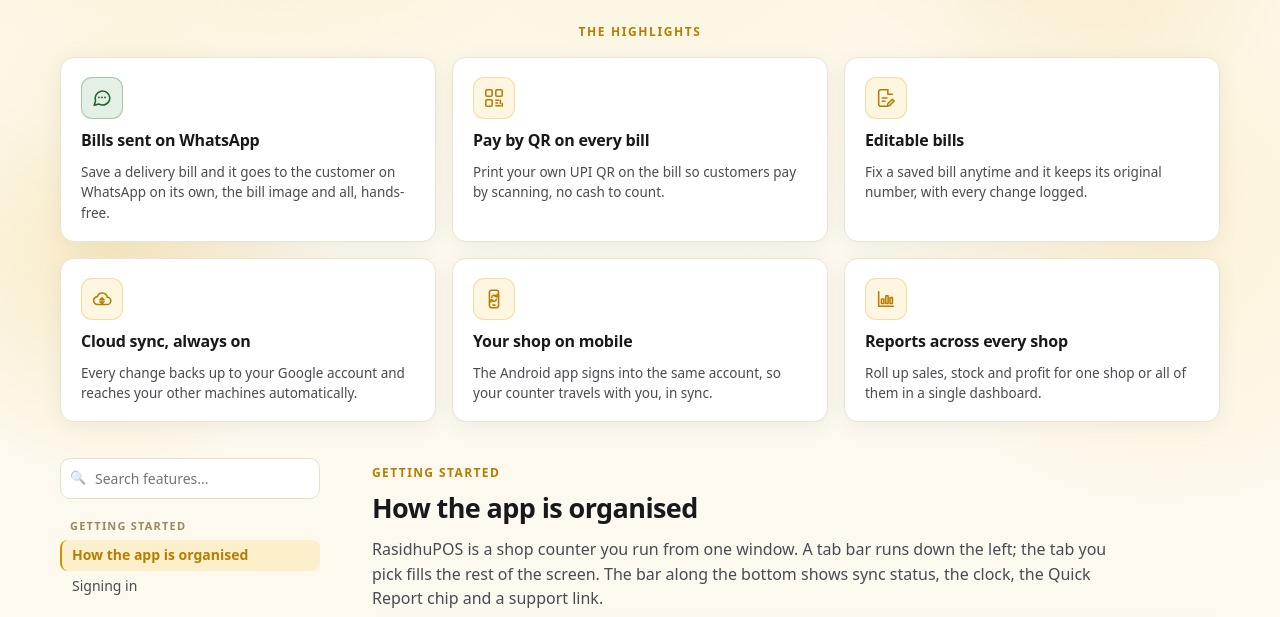
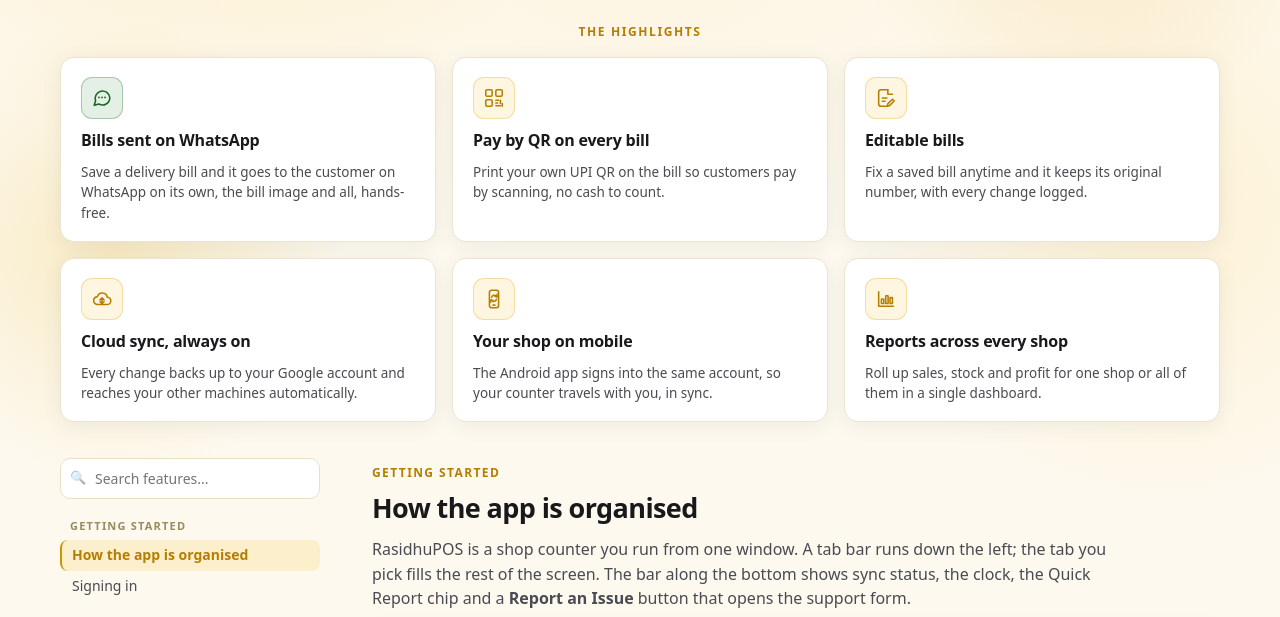
Before and after one commit to MullaiArgent/mullaiargent.github.io, a plain HTML site: page learn.html in a window 1280 px wide. Shown: the part 311-928 px from the top of the page. Drawn offline with Linux system fonts and the light colour scheme.

Commit message:
learn: Report an Issue button + Attach diagnostic logs (v1.5.58)

```diff
--- a/learn.html
+++ b/learn.html
@@ -149,7 +149,7 @@
       <section class="learn-section" id="getting-started">
         <p class="eyebrow">Getting started</p>
         <h2>How the app is organised</h2>
-        <p class="learn-lead">RasidhuPOS is a shop counter you run from one window. A tab bar runs down the left; the tab you pick fills the rest of the screen. The bar along the bottom shows sync status, the clock, the Quick Report chip and a support link.</p>
+        <p class="learn-lead">RasidhuPOS is a shop counter you run from one window. A tab bar runs down the left; the tab you pick fills the rest of the screen. The bar along the bottom shows sync status, the clock, the Quick Report chip and a <strong>Report an Issue</strong> button that opens the support form.</p>
         <figure class="shot"><img src="img/learn/00_home.png" alt="The RasidhuPOS main window with the tab bar on the left"><figcaption>The main window. Tabs run down the left; the selected tab fills the screen.</figcaption></figure>
         <h3>The tabs</h3>
         <div class="table-scroll"><table class="ref">
@@ -625,7 +625,7 @@
           <tr><td>Diagnostics</td><td>Technical details and logs, handy when you contact support. Also sets the <strong>Performance mode</strong> (Auto, Lite, Standard or High) and <strong>Recent bills to show</strong>, how many rows the Recent bills and purchases list keeps before you click Show all (raise it, for example to 400, to scroll further). Both apply to this computer only.</td></tr>
           <tr><td>Subscription</td><td>Your plan, caps and expiry, and the Subscribe / Renew buttons. See <a href="#subscription">Subscription</a>.</td></tr>
           <tr><td>Software updates</td><td>Check for and apply app updates. See <a href="#updates">Software updates</a>.</td></tr>
-          <tr><td>Customer support</td><td>How to reach support from inside the app.</td></tr>
+          <tr><td>Customer support</td><td>How to reach support from inside the app (also the <strong>Report an Issue</strong> button). When you send a message, leave <strong>Attach diagnostic logs</strong> ticked (the default) and the app adds recent log lines for the part of the app you describe, with passwords, tokens and keys removed, so we can find the problem faster. Untick it to send only your message.</td></tr>
         </table></div>
         <a class="back-top" href="#top">Back to top</a>
       </section>
```
